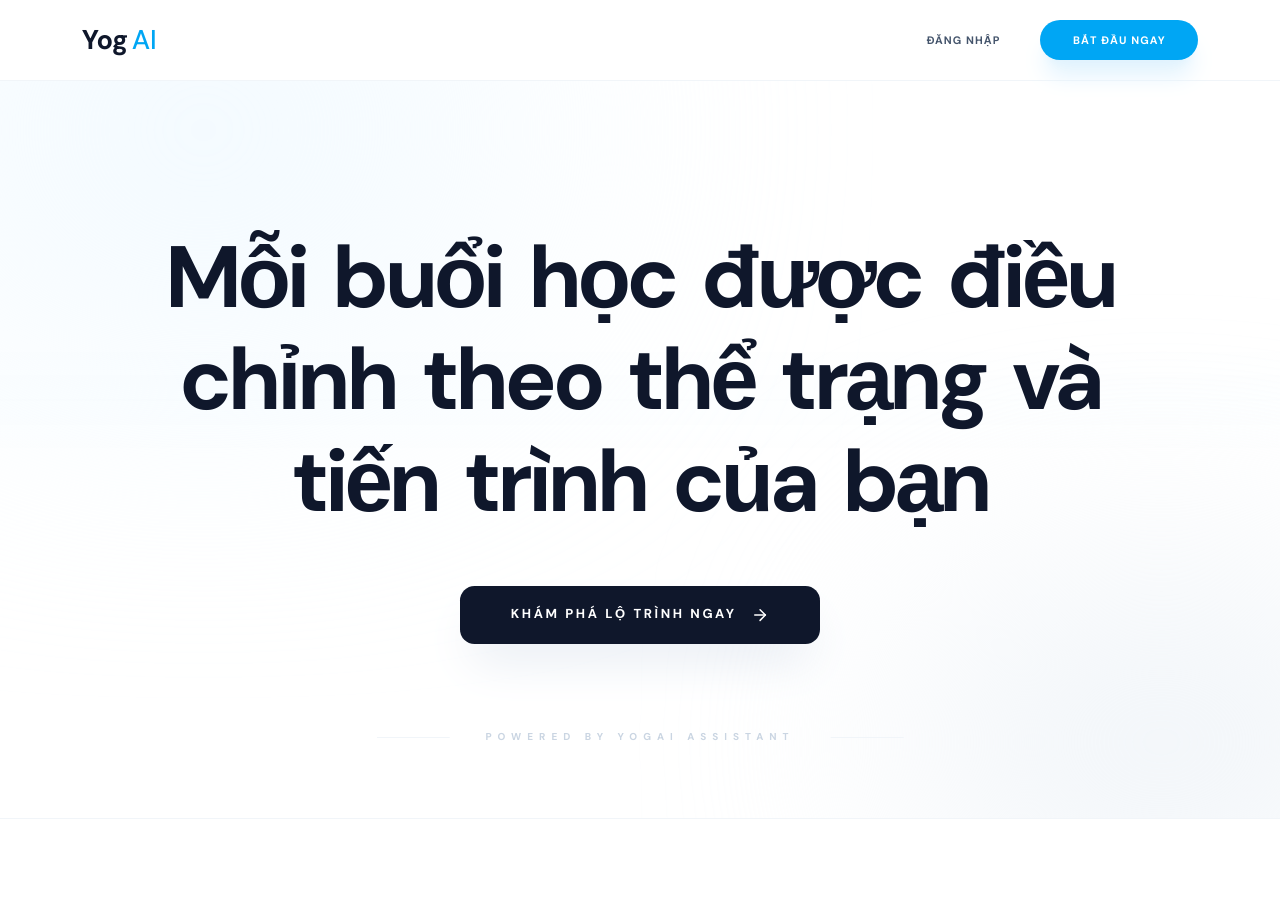
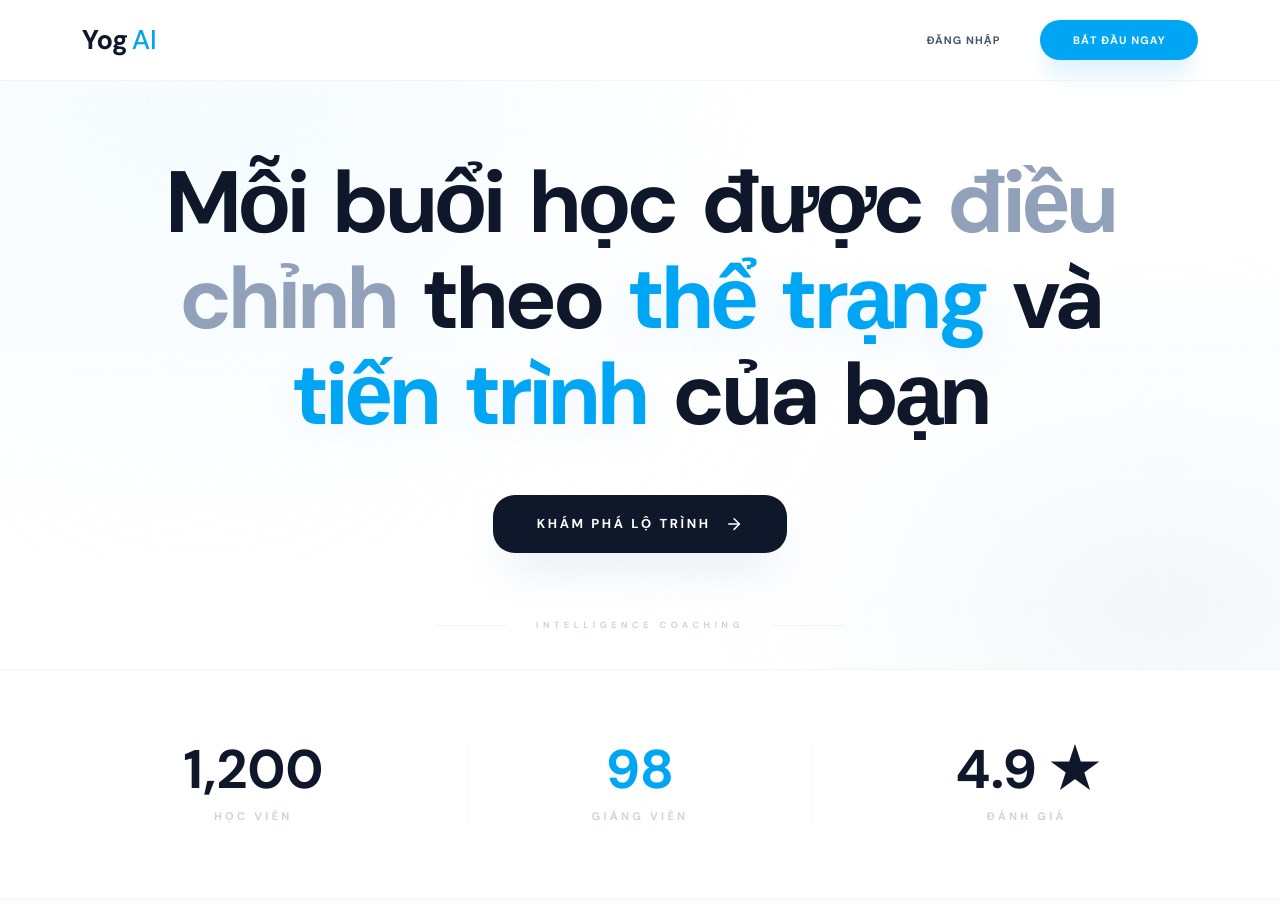
Before and after one commit to ThangLoiNguyen/yogaflowai, a Next.js app: page / in a window 1280 px wide. Shown: the top 904 px of the page. Built offline with nearby package versions, Linux system fonts and the light colour scheme; no server answers; the database is empty.

Commit message:
Home design

```diff
--- a/app/page.tsx
+++ b/app/page.tsx
@@ -111,14 +111,29 @@ const Navbar = () => {
 
 const Hero = () => {
   const [mounted, setMounted] = useState(false);
-  const words = "Mỗi buổi học được điều chỉnh theo thể trạng và tiến trình của bạn".split(" ");
+  const words = [
+    { text: "Mỗi", style: "normal" },
+    { text: "buổi", style: "normal" },
+    { text: "học", style: "normal" },
+    { text: "được", style: "normal" },
+    { text: "điều", style: "highlight" },
+    { text: "chỉnh", style: "highlight" },
+    { text: "theo", style: "normal" },
+    { text: "thể", style: "accent" },
+    { text: "trạng", style: "accent" },
+    { text: "và", style: "normal" },
+    { text: "tiến", style: "accent" },
+    { text: "trình", style: "accent" },
+    { text: "của", style: "normal" },
+    { text: "bạn", style: "normal" }
+  ];
 
   useEffect(() => {
     setMounted(true);
   }, []);
 
   return (
-    <section className="relative pt-64 pb-48 bg-white overflow-hidden min-h-[90vh] flex items-center justify-center">
+    <section className="relative pt-44 pb-32 bg-white overflow-hidden min-h-[75vh] flex items-center justify-center">
       <style dangerouslySetInnerHTML={{ __html: `
         @keyframes fadeInRise {
           from { opacity: 0; transform: translateY(2rem); }
@@ -174,14 +189,21 @@ const Hero = () => {
       </div>
 
       <div className="max-w-6xl mx-auto px-6 text-center relative z-10">
-         <h1 className="flex flex-wrap justify-center gap-x-[0.3em] gap-y-3 text-5xl lg:text-8xl leading-[1.05] tracking-tighter text-slate-900 font-bold border-none shadow-none mb-16 px-4">
+         <h1 className="flex flex-wrap justify-center gap-x-[0.3em] gap-y-3 text-4xl lg:text-[6rem] leading-[0.98] tracking-tighter text-slate-900 font-bold border-none shadow-none mb-16 px-4">
             {words.map((word, i) => (
                <span
                  key={`${mounted}-${i}`}
-                 className={`inline-block opacity-0 hero-animation-base ${mounted ? 'hero-active' : ''}`}
-                 style={{ animationDelay: `${i * 0.08}s` }}
+                 className={`inline-block opacity-0 hero-animation-base ${mounted ? 'hero-active' : ''} ${
+                    word.style === 'highlight' ? 'text-slate-400' :
+                    word.style === 'accent' ? 'text-sky-500 bg-clip-text' :
+                    'text-slate-900'
+                 }`}
+                 style={{
+                   animationDelay: `${i * 0.08}s`,
+                   textShadow: word.style === 'accent' ? '0 10px 40px rgba(14,165,233,0.1)' : 'none'
+                 }}
                >
-                 {word}
+                 {word.text}
                </span>
             ))}
          </h1>
@@ -191,19 +213,19 @@ const Hero = () => {
            style={{ animationDelay: '1.8s' }}
          >
             <Link href="/register">
-               <Button className="h-16 px-14 rounded-2xl bg-slate-900 text-white font-bold text-[13px] uppercase tracking-[0.2em] hover:bg-sky-500 transition-all active:scale-95 shadow-2xl shadow-slate-200 group">
-                  Khám phá lộ trình ngay <ArrowRight className="w-5 h-5 ml-4 group-hover:translate-x-2 transition-transform" />
+               <Button className="h-16 px-12 rounded-[1.5rem] bg-slate-900 text-white font-bold text-[13px] uppercase tracking-[0.2em] hover:bg-sky-500 transition-all active:scale-95 shadow-2xl shadow-slate-200 group">
+                  Khám phá lộ trình <ArrowRight className="w-5 h-5 ml-4 group-hover:translate-x-2 transition-transform" />
                </Button>
             </Link>
          </div>
       </div>
 
       <div
-        className={`absolute bottom-20 left-1/2 -translate-x-1/2 flex items-center gap-10 text-slate-300 hero-animation-base ${mounted ? 'hero-active' : ''}`}
+        className={`absolute bottom-10 left-1/2 -translate-x-1/2 flex items-center gap-8 text-slate-300 hero-animation-base ${mounted ? 'hero-active' : ''}`}
         style={{ animationDelay: '2.5s' }}
       >
          <div className="h-px w-20 bg-slate-100" />
-         <span className="text-[10px] font-bold uppercase tracking-[0.6em] whitespace-nowrap">Powered by YogAI Assistant</span>
+         <span className="text-[9px] font-bold uppercase tracking-[0.5em] whitespace-nowrap">Intelligence Coaching</span>
          <div className="h-px w-20 bg-slate-100" />
       </div>
     </section>
@@ -224,26 +246,26 @@ const StatsBar = () => {
   }, []);
 
   return (
-    <section className="py-24 bg-white border-y border-slate-100">
+    <section className="py-20 bg-white border-y border-slate-100">
       <div className="max-w-7xl mx-auto px-6">
-        <div className="grid grid-cols-1 md:grid-cols-3 gap-16 text-center text-slate-900">
+        <div className="grid grid-cols-1 md:grid-cols-3 gap-12 text-center text-slate-900">
           <div className="flex flex-col gap-3 group cursor-default">
-            <div className="text-4xl lg:text-7xl font-bold group-hover:scale-105 transition-transform duration-500">
+            <div className="text-4xl lg:text-6xl font-bold group-hover:scale-105 transition-transform duration-500">
                <AnimatedCounter value={stats.students} />
             </div>
-            <div className="text-[11px] font-bold uppercase tracking-[0.3em] text-slate-300 group-hover:text-sky-500 transition-colors">Cộng đồng học viên</div>
+            <div className="text-[11px] font-bold uppercase tracking-[0.3em] text-slate-300 group-hover:text-sky-500 transition-colors">Học viên</div>
           </div>
           <div className="flex flex-col gap-3 md:border-x border-slate-100 group cursor-default">
-            <div className="text-4xl lg:text-7xl font-bold group-hover:scale-105 transition-transform duration-500 text-sky-500">
+            <div className="text-4xl lg:text-6xl font-bold group-hover:scale-105 transition-transform duration-500 text-sky-500">
                <AnimatedCounter value={stats.teachers} />
             </div>
-            <div className="text-[11px] font-bold uppercase tracking-[0.3em] text-slate-300 group-hover:text-sky-500 transition-colors">Giảng viên quốc tế</div>
+            <div className="text-[11px] font-bold uppercase tracking-[0.3em] text-slate-300 group-hover:text-sky-500 transition-colors">Giảng viên</div>
           </div>
           <div className="flex flex-col gap-3 group cursor-default">
-            <div className="text-4xl lg:text-7xl font-bold group-hover:scale-105 transition-transform duration-500">
-               <AnimatedCounter value={stats.rating} decimals={1} />★
+            <div className="text-4xl lg:text-6xl font-bold group-hover:scale-105 transition-transform duration-500">
+               <AnimatedCounter value={stats.rating} decimals={1} /> ★
             </div>
-            <div className="text-[11px] font-bold uppercase tracking-[0.3em] text-slate-300 group-hover:text-sky-500 transition-colors">Đánh giá 5 sao</div>
+            <div className="text-[11px] font-bold uppercase tracking-[0.3em] text-slate-300 group-hover:text-sky-500 transition-colors">Đánh giá</div>
           </div>
         </div>
       </div>
@@ -270,7 +292,7 @@ const HowItWorks = () => {
         <div className="grid grid-cols-1 sm:grid-cols-2 lg:grid-cols-4 gap-8">
           {steps.map((step, i) => (
             <div key={i} className="bg-white p-10 rounded-[3rem] border border-slate-100 hover:border-sky-300 hover:shadow-2xl hover:shadow-sky-100 hover:-translate-y-2 transition-all duration-700 group cursor-pointer relative overflow-hidden">
-              <div className="text-5xl font-black text-slate-50 mb-8 group-hover:text-sky-100 transition-colors duration-700">
+              <div className="text-5xl font-black text-slate-80 mb-8 group-hover:text-sky-300 transition-colors duration-700">
                 {step.num}
               </div>
               <h3 className="text-xl font-bold mb-4 text-slate-800">{step.title}</h3>
@@ -291,7 +313,7 @@ const WhoAreYou = () => {
         <div className="grid md:grid-cols-2 gap-8">
           <div className="p-12 lg:p-16 rounded-[3rem] border border-slate-100 bg-slate-50/30 hover:bg-white hover:border-sky-300 hover:shadow-2xl hover:shadow-sky-100 transition-all duration-700 flex flex-col justify-between group cursor-pointer relative overflow-hidden min-h-[500px]">
             <div className="relative z-10">
-               <div className="w-16 h-16 rounded-3xl bg-white border border-slate-100 flex items-center justify-center mb-10 group-hover:bg-slate-900 group-hover:text-white transition-all duration-500 shadow-sm">
+               <div className="w-16 h-16 rounded-3xl bg-white border border-slate-100 flex items-center justify-center mb-10 group-hover:bg-sky-600 group-hover:text-white transition-all duration-500 shadow-sm">
                  <UserCircle className="w-8 h-8" />
                </div>
                <h3 className="text-5xl font-bold text-slate-900 mb-8 border-none leading-tight">Dành cho <br/><span className="text-sky-500">Học viên</span></h3>
@@ -305,7 +327,7 @@ const WhoAreYou = () => {
 
           <div className="p-12 lg:p-16 rounded-[3rem] border border-slate-100 bg-slate-50/30 hover:bg-white hover:border-sky-300 hover:shadow-2xl hover:shadow-sky-100 transition-all duration-700 flex flex-col justify-between group cursor-pointer relative overflow-hidden min-h-[500px]">
             <div className="relative z-10">
-               <div className="w-16 h-16 rounded-3xl bg-white border border-slate-100 flex items-center justify-center mb-10 group-hover:bg-slate-900 group-hover:text-white transition-all duration-500 shadow-sm">
+               <div className="w-16 h-16 rounded-3xl bg-white border border-slate-100 flex items-center justify-center mb-10 group-hover:bg-sky-600 group-hover:text-white transition-all duration-500 shadow-sm">
                  <GraduationCap className="w-8 h-8" />
                </div>
                <h3 className="text-5xl font-bold text-slate-900 mb-8 border-none leading-tight">Dành cho <br/><span className="text-sky-500">Giáo viên</span></h3>
```
